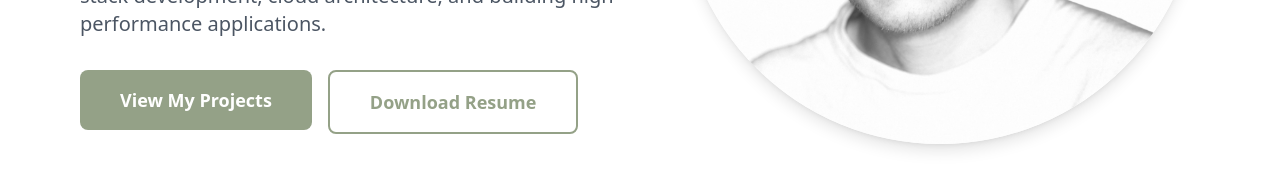
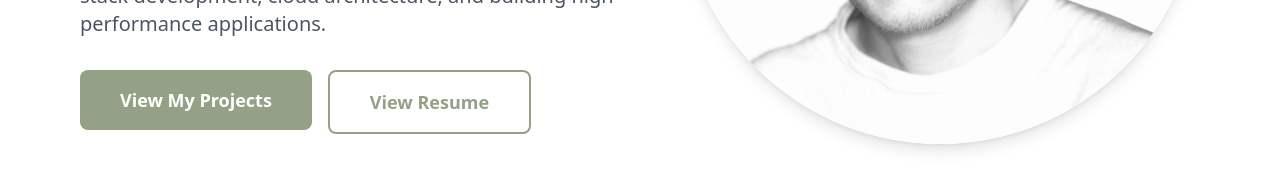
Before and after one commit to nlaratta/noahlaratta, a Next.js app: page / in a window 1280 px wide. Shown: the part 580-764 px from the top of the page. Built offline with nearby package versions, Linux system fonts and the light colour scheme.

Commit message:
'Download' -> 'View' Resume Directs to 'About Me'

```diff
--- a/pages/index.tsx
+++ b/pages/index.tsx
@@ -61,12 +61,12 @@ export default function Home() {
                   whileTap={{ scale: 0.95 }}
                 >
                   <a
-                    href="/resume.pdf"
+                    href="/about"
                     target="_blank"
                     rel="noopener noreferrer"
                     className="inline-block bg-white text-sage border-2 border-sage px-10 py-4 text-lg rounded-lg font-semibold hover:bg-sage hover:text-white hover:shadow-lg transform hover:-translate-y-0.5 transition-all duration-300"
                   >
-                    Download Resume
+                    View Resume
                   </a>
                 </motion.div>
               </div>
```
